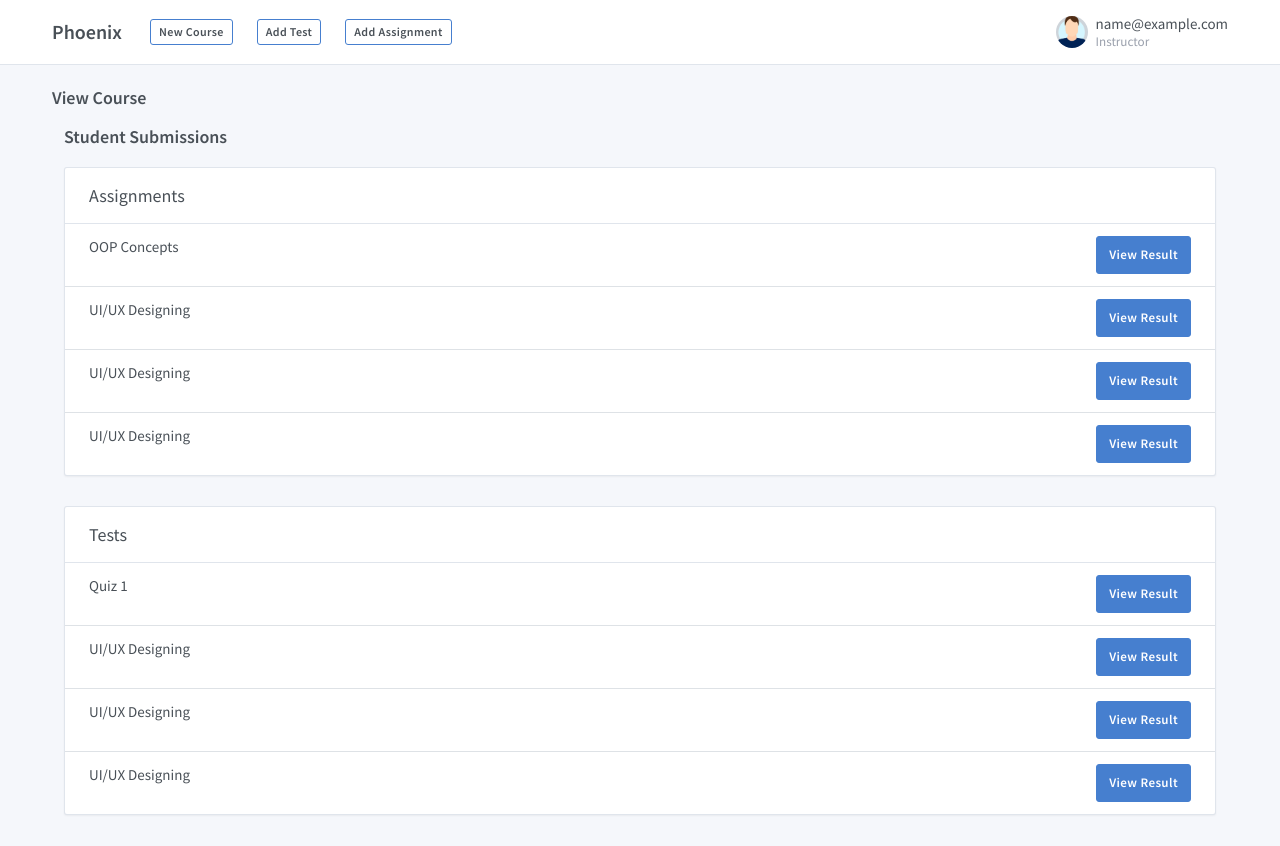
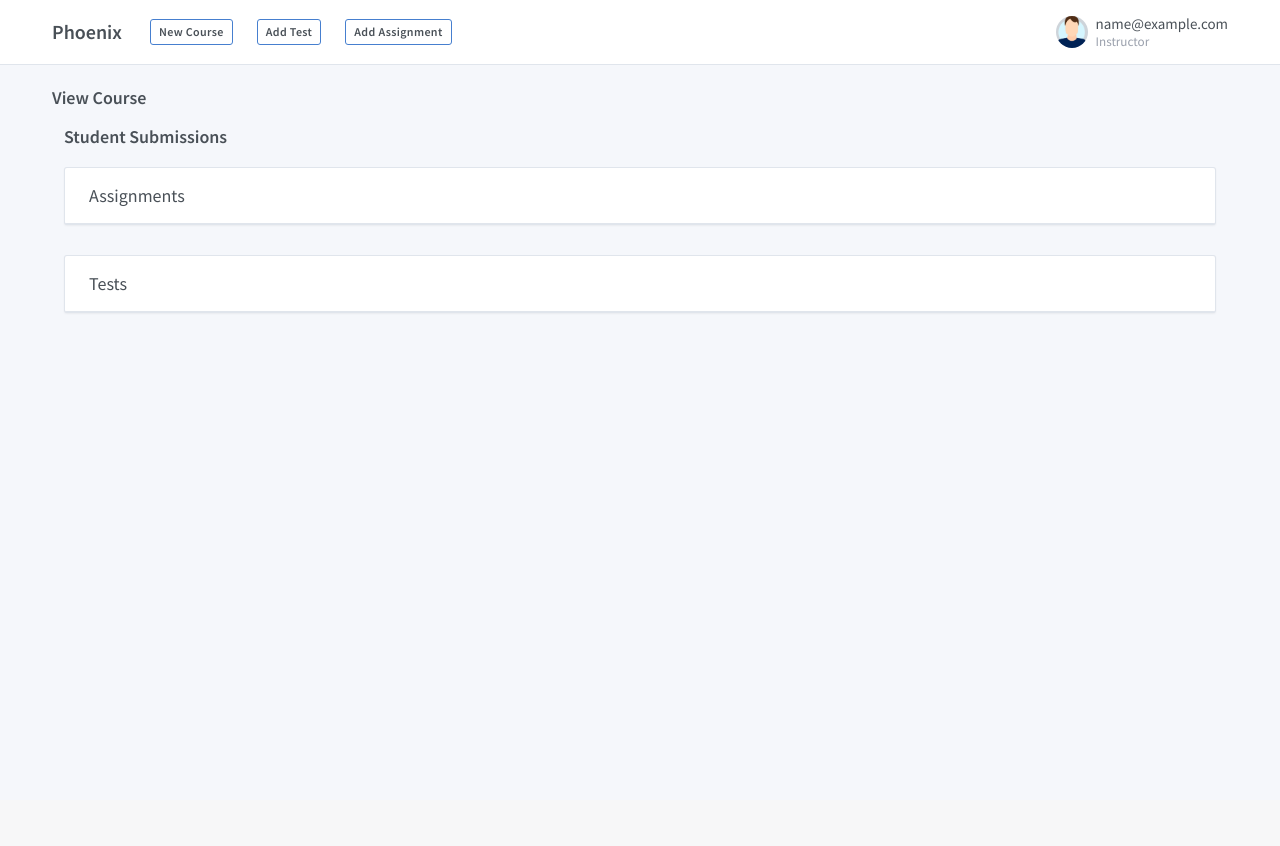
Before and after one commit to ipmanlk/Phoenix-LMS, a PHP site: page /instructor/viewCourse.php in a window 1280 px wide. After the commit the page ends 313 px from the top, so only its background shows below. Run offline with PHP 8.4, Linux system fonts and the light colour scheme; the visitor is signed in with stand-in values (Sample User, id 1).

Commit message:
change: cleanup

```diff
--- a/www/instructor/submissions.php
+++ b/www/instructor/submissions.php
@@ -99,10 +99,6 @@ require_once "../tasks/authChecker.php";
         <br>
         <div class="card">
             <div class="card-body p-3 text-center">
-                <div class="text-right text-green">
-                    6%
-                    <i class="fe fe-chevron-up"></i>
-                </div>
                 <div class="h1 m-0" id="lblSubmissionCount">43</div>
                 <div class="text-muted mb-4">Number of Submission</div>
             </div>
--- a/www/instructor/viewCourse.php
+++ b/www/instructor/viewCourse.php
@@ -122,19 +122,6 @@ require_once "../tasks/authChecker.php";
             </div>
             <table class="table card-table">
               <tbody id="assignmentList">
-                <tr>
-                  <td>OOP Concepts</td>
-                  <td class="text-right txtwhite"><a class="btn btn-primary">View Result </a></td>
-                </tr>
-                <td>UI/UX Designing</td>
-                <td class="text-right txtwhite"><a class="btn btn-primary">View Result </a></td>
-                </tr>
-                <td>UI/UX Designing</td>
-                <td class="text-right txtwhite"><a class="btn btn-primary">View Result </a></td>
-                </tr>
-                <td>UI/UX Designing</td>
-                <td class="text-right txtwhite"><a class="btn btn-primary">View Result </a></td>
-                </tr>
 
               </tbody>
             </table>
@@ -146,20 +133,6 @@ require_once "../tasks/authChecker.php";
             </div>
             <table class="table card-table">
               <tbody id="testList">
-                <tr>
-
-                  <td>Quiz 1</td>
-                  <td class="text-right txtwhite"><a class="btn btn-primary">View Result </a></td>
-                </tr>
-                <td>UI/UX Designing</td>
-                <td class="text-right txtwhite"><a class="btn btn-primary">View Result </a></td>
-                </tr>
-                <td>UI/UX Designing</td>
-                <td class="text-right txtwhite"><a class="btn btn-primary">View Result </a></td>
-                </tr>
-                <td>UI/UX Designing</td>
-                <td class="text-right txtwhite"><a class="btn btn-primary">View Result </a></td>
-                </tr>
 
               </tbody>
             </table>
```
